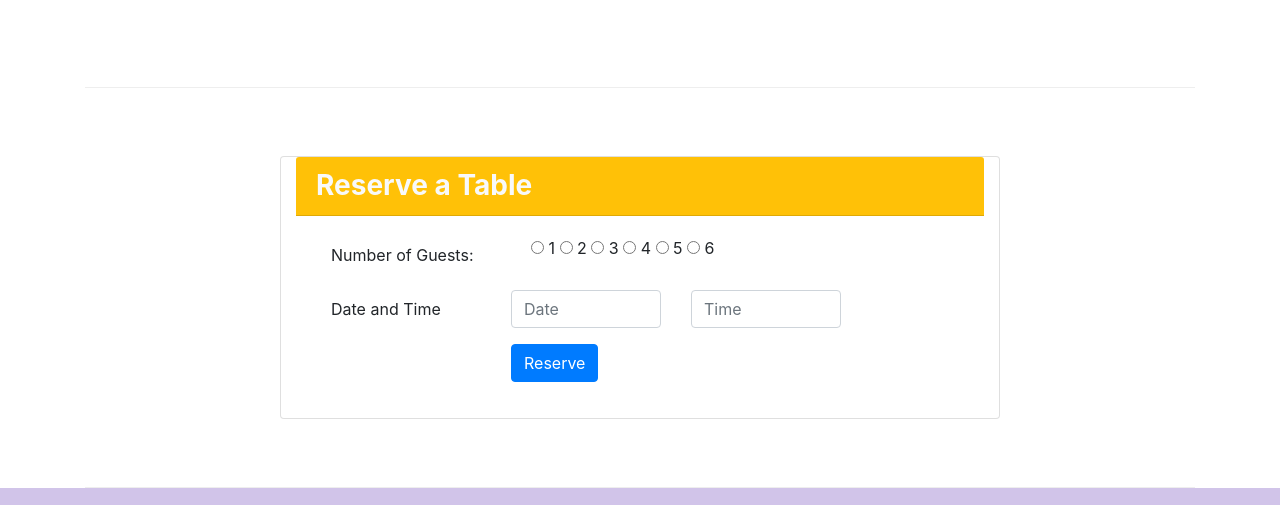
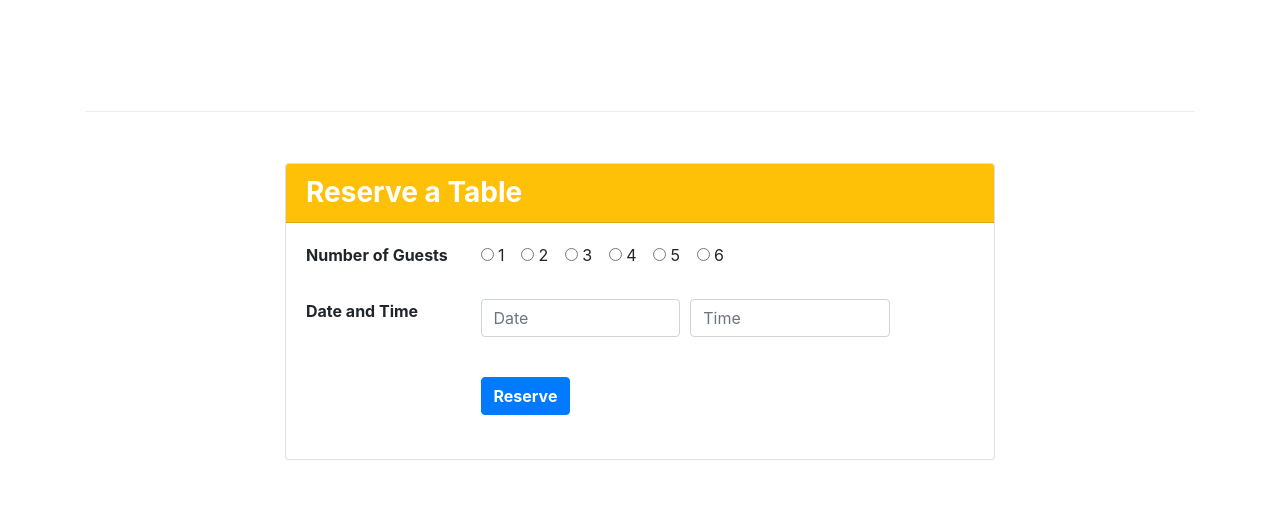
Before and after one commit to wuk519/UIClass, a website: page index.html in a window 1280 px wide. Shown: the part 1182-1687 px from the top of the page. Drawn offline with nearby package versions, Linux system fonts and the light colour scheme.

Commit message:
update the form

```diff
--- a/index.html
+++ b/index.html
@@ -43,13 +43,13 @@
                     <img src="img/logo.png" class="img-fluid">
                 </div>
                 <div class="col-sm-3 align-self-center">
-                    <a class="btn-sm btn-warning btn" href="#Reserve" role="button">Reserve Table</a>
-
+                    <a class="btn-sm btn-warning btn" href="#reserve" role="button">Reserve Table</a>
                 </div>
             </div>
         </div>
     </header>
 
+    <br>
     <div class="container">
         <div class="row row-contnet align-items-center">
             <div class="col-12 col-sm-4 order-sm-last col-md-3">
@@ -98,50 +98,66 @@
                         <p class="d-none d-sm-block">Award winning three-star Michelin chef with wide International experience having worked closely with whos-who in the culinary world, he specializes in creating mouthwatering Indo-Italian fusion experiences. </p>
                     </div>
                 </div>
-
             </div>
         </div>
 
-        <div class="row row-content align-items-center" id="Reserve">
-            <div class="col-12">
-                <div class="card offset-md-2 col-md-8">
-                    <h3 class="card-header bg-warning text-light"><b>Reserve a Table</b></h3>
+        <div class="row row-content align-items-center">
+            <div class="mx-auto col-12 col-sm-8">
+                <div class="card">
+                    <h3 class="card-header text-white bg-warning font-weight-bold" id="reserve">Reserve a Table</h3>
                     <div class="card-body">
-                        <div class="col-12 col-md-10">
-                            <form>
-                                <div class="form-group row">
-                                    <label for="numofguest" class="col-md-4 col-form-label">Number of Guests: </label>
-                                    <div class="col-md-8">
-                                        <div class="form-check">
-                                            <input type="radio" name="options" id="option1" autocomplete="off"> 1
-                                            <input type="radio" name="options" id="option1" autocomplete="off"> 2
-                                            <input type="radio" name="options" id="option1" autocomplete="off"> 3
-                                            <input type="radio" name="options" id="option1" autocomplete="off"> 4
-                                            <input type="radio" name="options" id="option1" autocomplete="off"> 5
-                                            <input type="radio" name="options" id="option1" autocomplete="off"> 6
-                                        </div>
+                        <dl class="row">
+                            <dt class="col-sm-3">Number of Guests</dt>
+                            <dd class="col-sm-9">
+                                <div class="form-check-inline">
+                                    <label for="one">
+                                    <input type="radio" value="1" name="one" id="radio_one">
+                                    1</label>
+                                </div>
+                                <div class="form-check-inline">
+                                    <label for="two">
+                                    <input type="radio" value="2" name="two" id="radio_two">
+                                    2</label>
+                                </div>
+                                <div class="form-check-inline">
+                                    <label for="three">
+                                    <input type="radio" value="3" name="three" id="radio_three">
+                                    3</label>
+                                </div>
+                                <div class="form-check-inline">
+                                    <label for="four">
+                                    <input type="radio" value="4" name="four" id="radio_four">
+                                    4</label>
+                                </div>
+                                <div class="form-check-inline">
+                                    <label for="five">
+                                    <input type="radio" value="5" name="five" id="radio_five">
+                                    5</label>
+                                </div>
+                                <div class="form-check-inline">
+                                    <label for="six">
+                                    <input type="radio" value="6" name="six" id="radio_six">
+                                    6</label>
+                                </div>
+                            </dd>
+                            <dt class="col-sm-3 mt-3">Date and Time</dt>
+                            <dd class="col-sm-9 mt-3">
+                                <div class="form-row">
+                                    <div class="form-group col-sm-5">
+                                        <input type="text" class="form-control" id="date" placeholder="Date">
+                                    </div>
+                                    <div class="form-group col-sm-5">
+                                        <input type="text" class="form-control" id="time" placeholder="Time">
                                     </div>
                                 </div>
-                                <div class="form-group row">
-                                    <label for="date" class="col-10 col-md-4 col-form-label">Date and Time</label>
-                                    <div class="col-5 col-md-4">
-                                        <input type="text" class="form-control" id="date" name="date"
-                                            placeholder="Date">
-                                    </div>
-                                    <div class="col-5 col-md-4">
-                                        <input type="text" class="form-control" id="time" name="time"
-                                            placeholder="Time">
-                                    </div>
-                                </div>
-                                <div class="form-group row">
-                                    <div class="offset-md-4 col-md-10">
-                                        <button type="submit" class="btn btn-primary">
-                                            Reserve
-                                        </button>
-                                    </div>
-                                </div>
-                            </form>
-                        </div>
+                            </dd>
+                            <dt class="col-sm-3 mt-3"></dt>
+                            <dd class="col-sm-9 mt-3">
+                                <button type="submit" class="btn btn-primary text-white font-weight-bold">
+                                    Reserve
+                                </button>
+                            </dd>
+                        </dl>
                     </div>
                 </div>
             </div>
```
